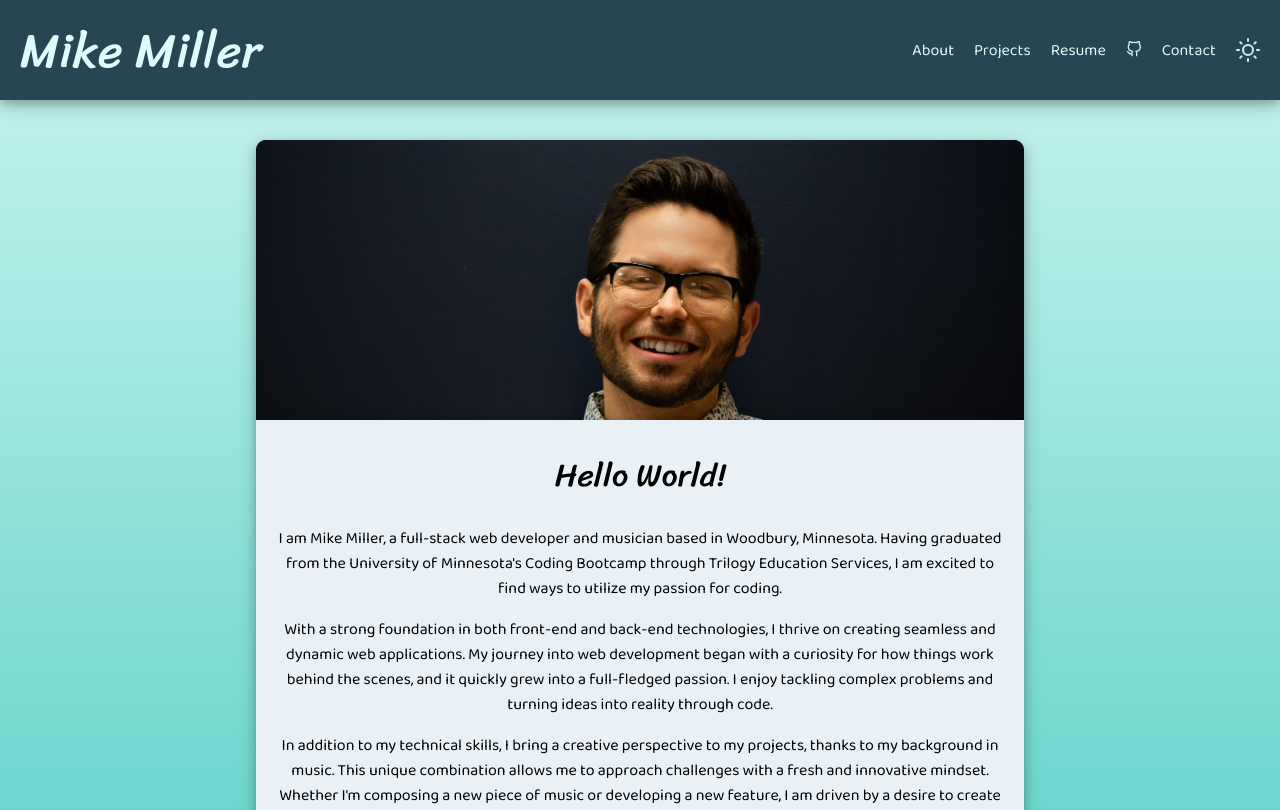
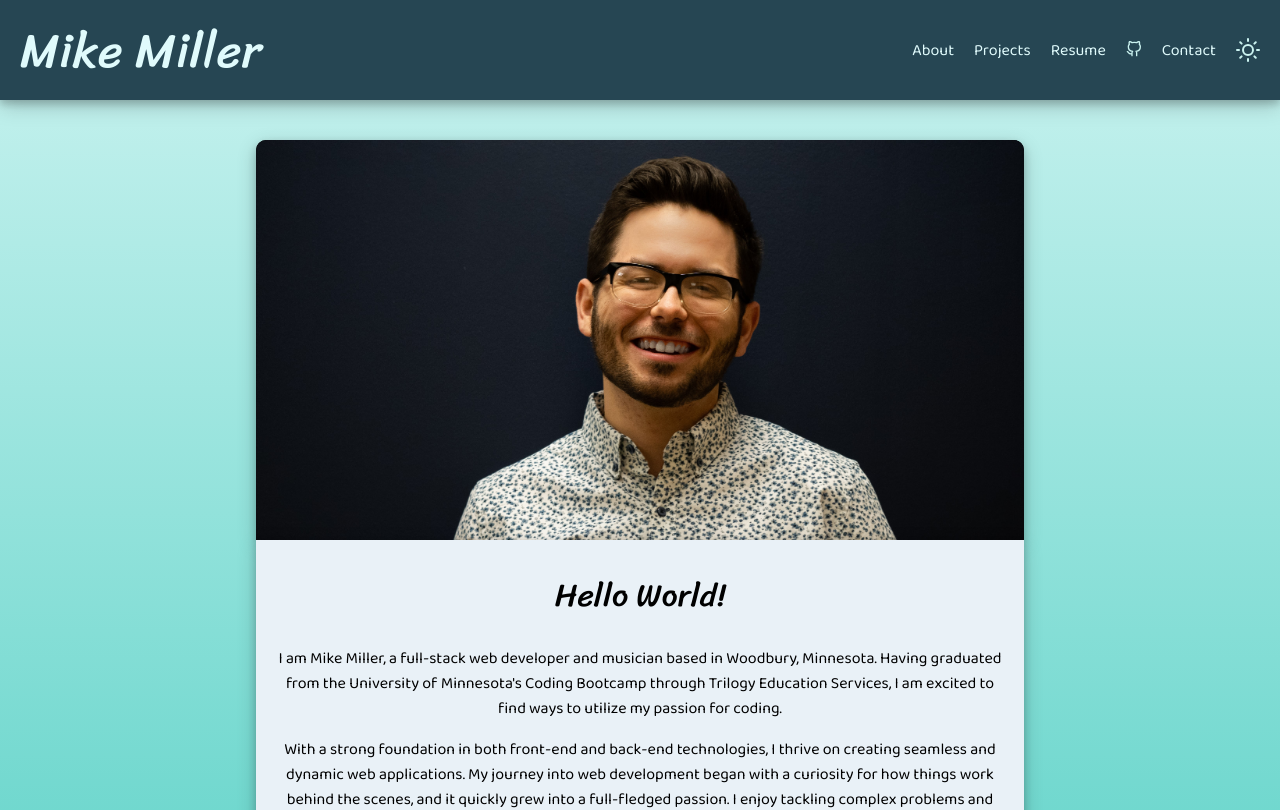
Before and after one commit to mimi5930/mike-miller-dev-port, a React (Vite) app: page / in a window 1280 px wide. Shown: the top 810 px of the page. Built offline with nearby package versions, Linux system fonts and the light colour scheme.

Commit message:
fixed picture too small

```diff
--- a/src/pages/styles/about.module.css
+++ b/src/pages/styles/about.module.css
@@ -50,7 +50,7 @@
 
   .image {
     max-width: 100%;
-    min-height: 35vh;
+    min-height: 50vh;
     border-bottom-left-radius: 0;
     border-bottom-right-radius: 0;
   }
```
